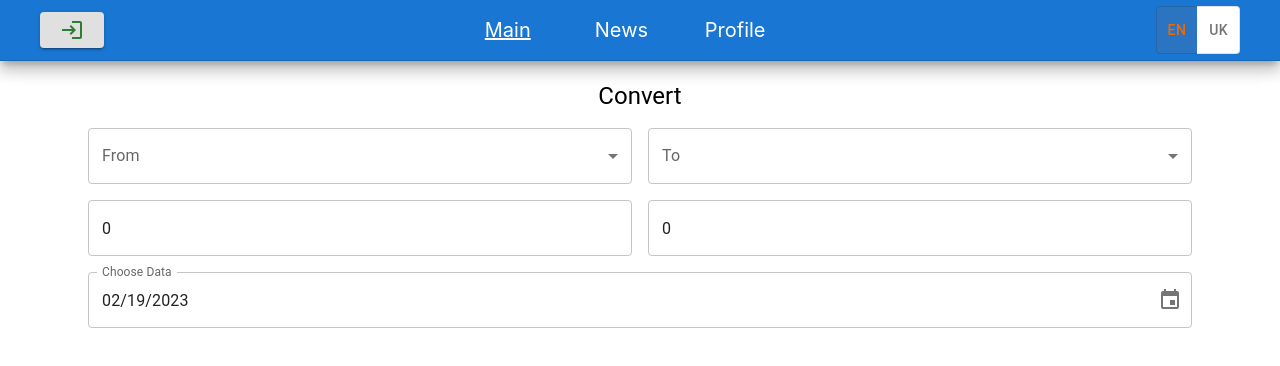
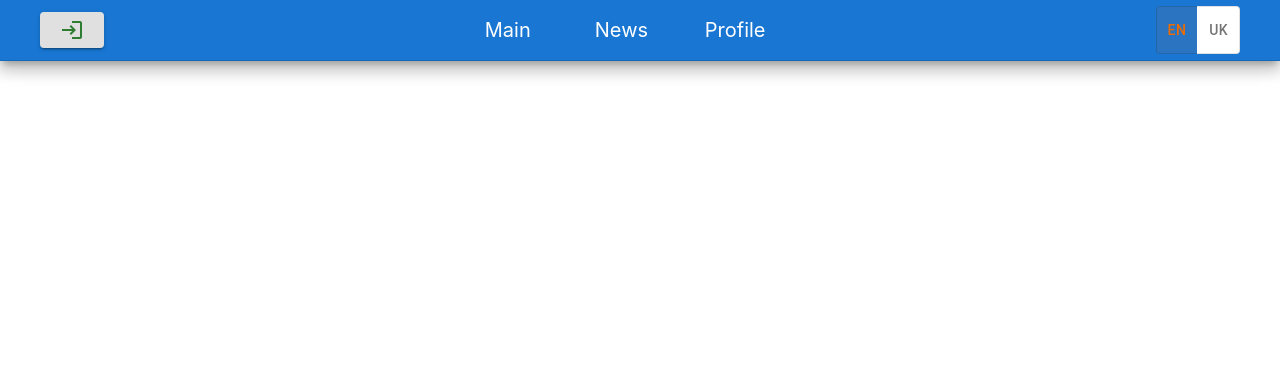
Before and after one commit to OlegKryvak/test-news, a React (Create React App) app: page / in a window 1280 px wide. Shown: the top 366 px of the page. Built offline with nearby package versions, Linux system fonts and the light colour scheme.

Commit message:
fixed navigation

```diff
--- a/src/components/layout/index.tsx
+++ b/src/components/layout/index.tsx
@@ -72,7 +72,7 @@
               style={({ isActive }) =>
                 isActive ? activeNavStyle : unActiveNavStyle
               }
-              to="/"
+              to="/test-news"
             >
               {t("main")}
             </NavLink>
--- a/src/routes/index.tsx
+++ b/src/routes/index.tsx
@@ -19,7 +19,7 @@
 export const Navigation: FC = () => {
   return (
       <Routes>
-        <Route path="/" element={<Main />} />
+        <Route path="/test-news" element={<Main />} />
         <Route path="/login" element={<Login />} />
         <Route path="/news" element={<News />} />
         <Route
```
